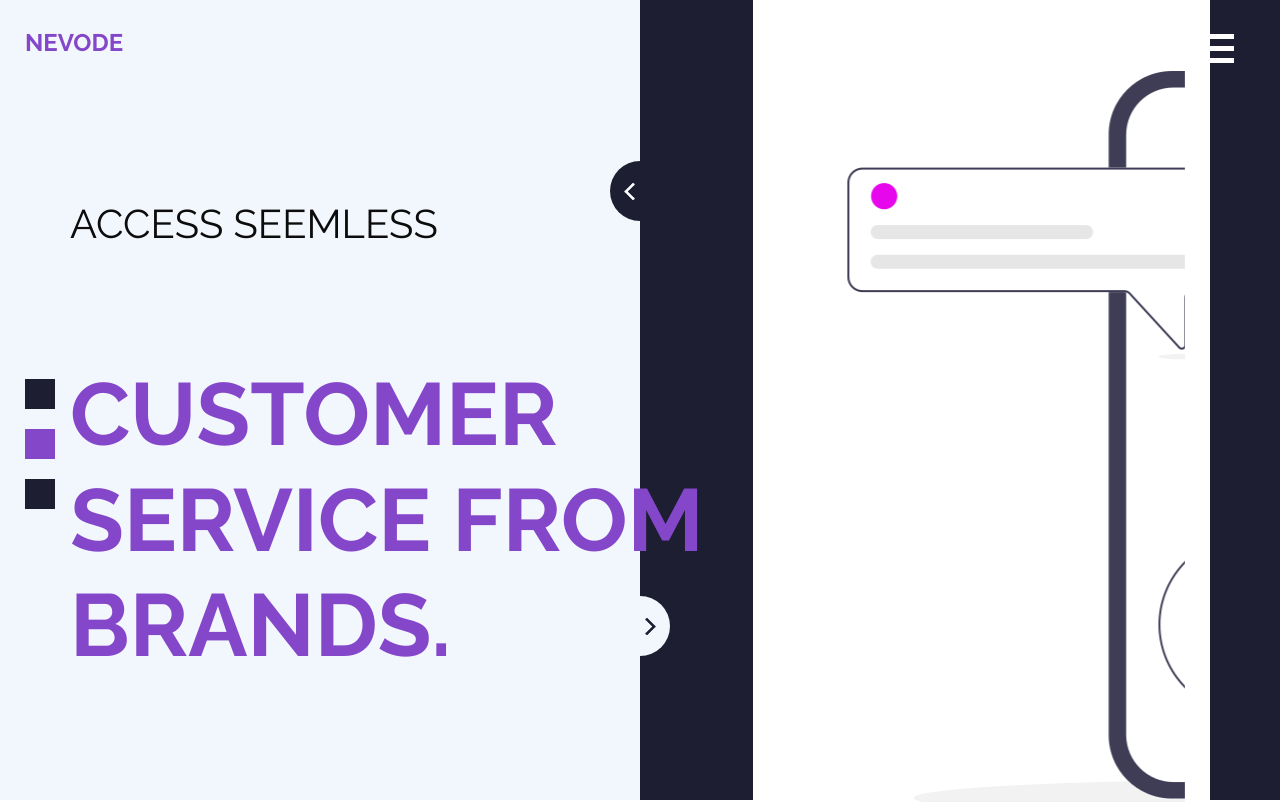
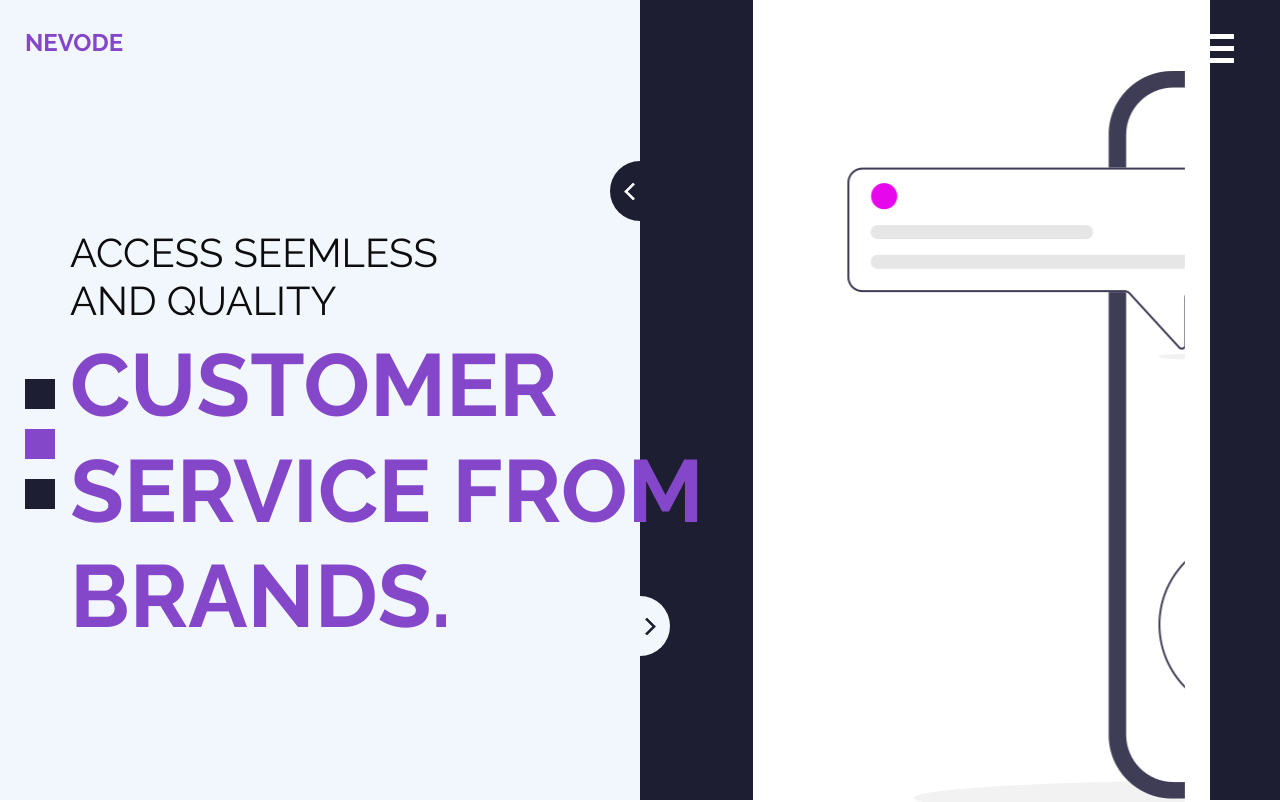
Before and after one commit to akhilkurisinkal/nevode, a plain HTML site: page index.html in a window 1280 px wide. Shown: the top 802 px of the page. Drawn offline with nearby package versions, Linux system fonts and the light colour scheme.

Commit message:
Update index.html

```diff
--- a/index.html
+++ b/index.html
@@ -69,10 +69,10 @@
           <div class="col-md-7">
             <div class="detail-box">
               <h2>
-               Access Seemless
+		      Access Seemless</br>
+		    and quality
               </h2>
               <h1>
-                <br />
                Customer service from Brands.
               </h1>
               <div>
```
